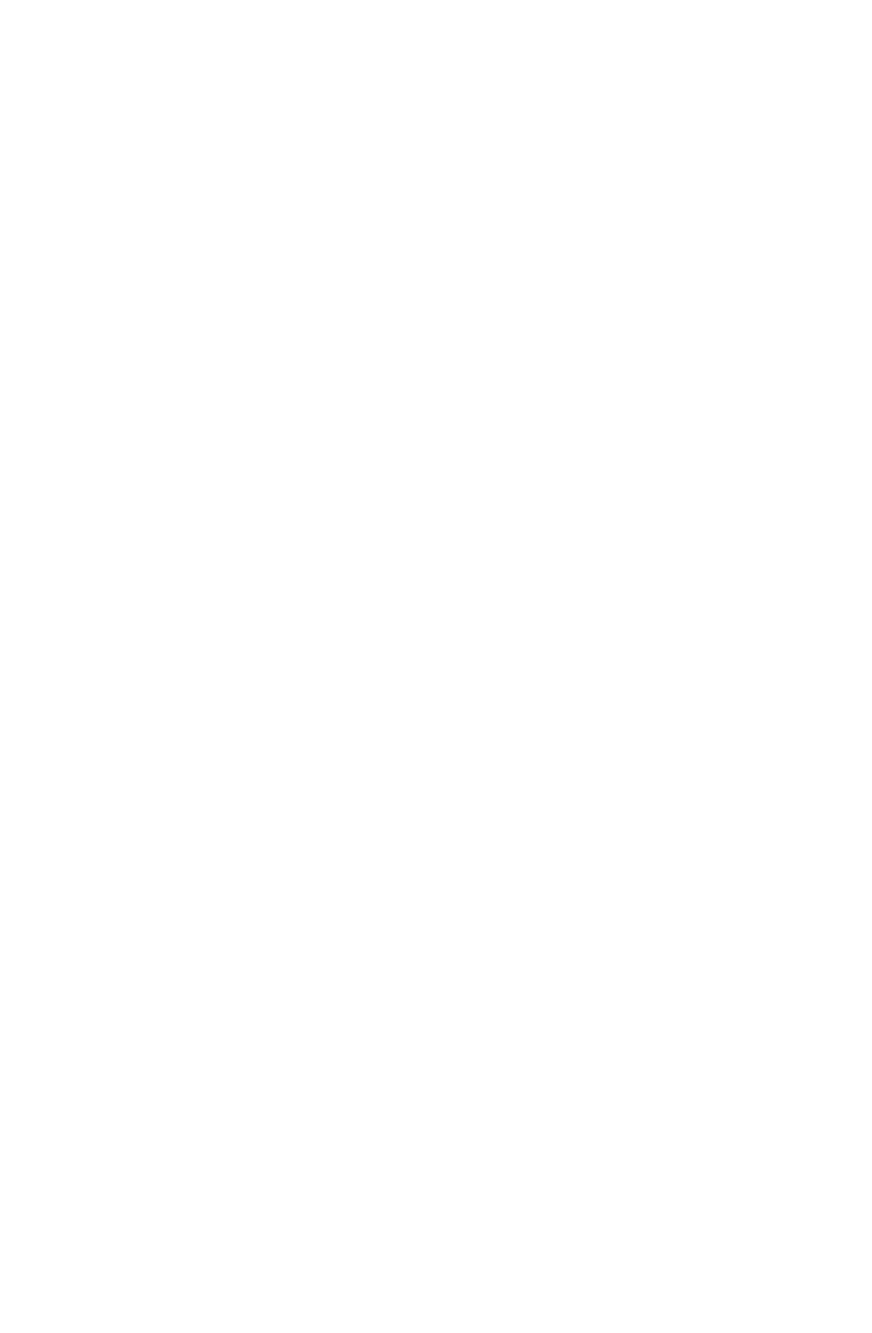
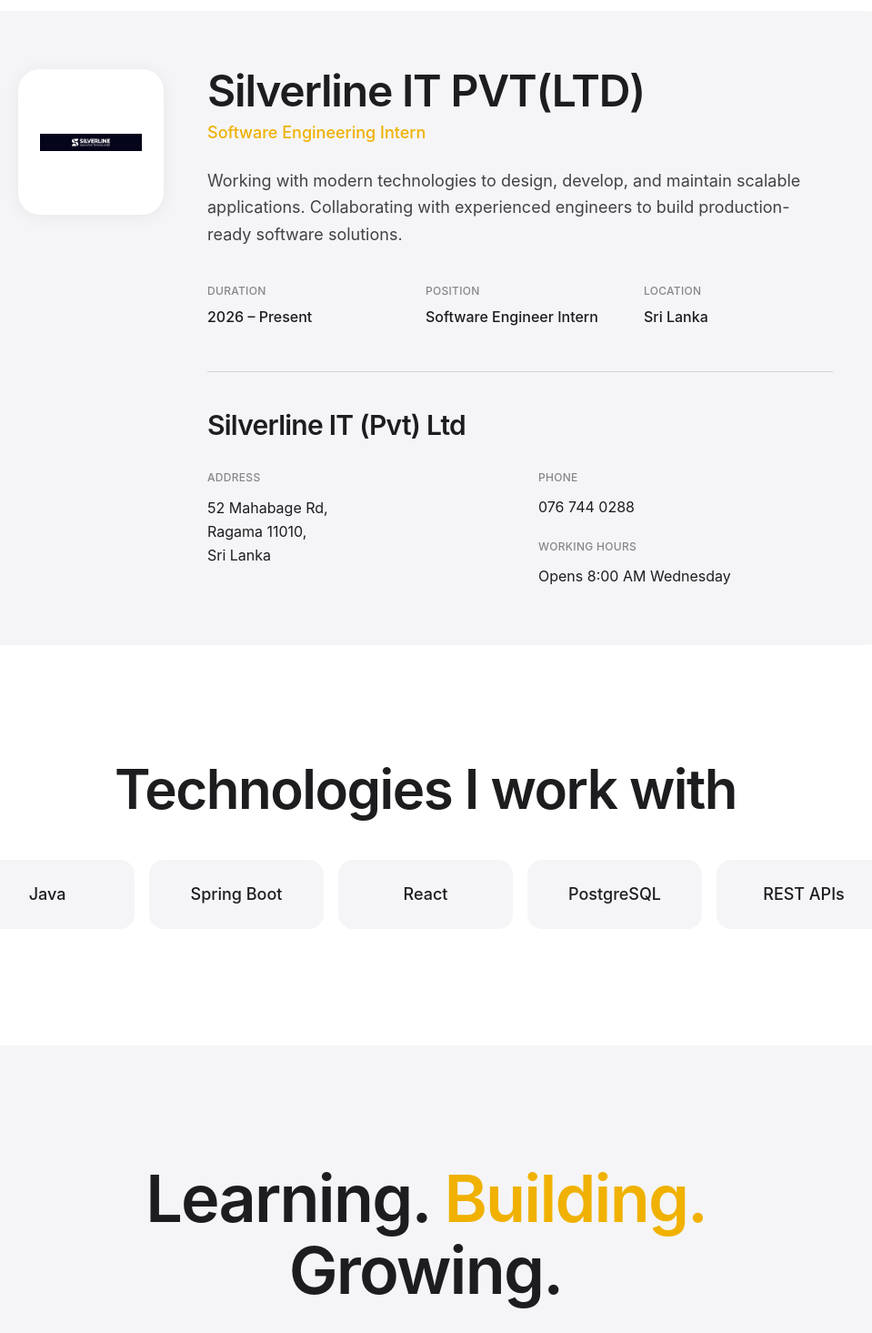
Before and after one commit to 3chathurajayashan/Portfolio, a React (Vite) app: page /experience in a window 1280 px wide. Before the commit this address had no page. Shown: the part 580-2045 px from the top of the page at 91% size, without its empty margins (172-1131 px from the left). Before the commit the page ends 800 px from the top, so only its background shows below. Built offline with nearby package versions, Linux system fonts and the light colour scheme.

Commit message:
all fix latests

```diff
--- a/src/App.jsx
+++ b/src/App.jsx
@@ -6,6 +6,7 @@
 import ContactPage from "./Components/HomePage/ContactPage";
 import Project from "./Components/HomePage/Project";
 import AboutMe from "./Components/HomePage/AboutMe";
+import Experience from "./Experience";
 
 function App() {
   return (
@@ -15,6 +16,7 @@
       <Route path="/contact" element={<ContactPage />} />
       <Route path="/projects" element={<Project />} />
       <Route path="/about" element={<AboutMe />} />
+      <Route path="/experience" element={<Experience />} />
     </Routes>
   );
 }
--- a/src/Components/HeaderComponent/Header.jsx
+++ b/src/Components/HeaderComponent/Header.jsx
@@ -9,6 +9,7 @@
     { label: "About Me", path: "/about" },
     { label: "Projects", path: "/projects" },
     { label: "Contact", path: "/contact" },
+    { label: "Experience", path: "/experience" },
   ];
 
   return (
--- /dev/null
+++ b/src/Experience.jsx
@@ -0,0 +1,213 @@
+import React from "react";
+import Header from "./Components/HeaderComponent/Header";
+import sit from "../src/assets/sit.jpeg";
+
+function Experience() {
+  return (
+    <div
+      className="min-h-screen bg-white text-[#1d1d1f]"
+      style={{
+        fontFamily:
+          '-apple-system, BlinkMacSystemFont, "SF Pro Display", "SF Pro Text", "Helvetica Neue", Helvetica, Arial, sans-serif',
+      }}
+    >
+      <Header />
+
+      {/* Hero Section */}
+      <section className="pt-40 px-6 md:px-20 text-center">
+        <div className="max-w-4xl mx-auto">
+          <p className="text-yellow-500 text-base md:text-lg font-semibold mb-4 tracking-tight">
+            Experience of Chathura Jayashan ? There you go!
+          </p>
+
+          <h1 className="text-5xl md:text-7xl font-semibold leading-[1.05] tracking-tight">
+            Building software
+            <br />
+            that makes an impact.
+          </h1>
+
+          <p className="mt-6 text-[#86868b] text-xl md:text-2xl max-w-2xl mx-auto leading-relaxed font-normal">
+            Currently a Software Engineering Intern at Silverline IT, working
+            across backend development, frontend engineering, and modern
+            software architecture.
+          </p>
+        </div>
+      </section>
+
+      {/* Company Card */}
+      <section className="px-6 md:px-20 mt-24">
+        <div className="max-w-5xl mx-auto">
+          <div
+            className="
+              bg-[#f5f5f7]
+              rounded-[28px]
+              p-8 md:p-16
+              flex flex-col md:flex-row
+              gap-12
+              items-start
+            "
+          >
+            {/* Company Logo */}
+            <div
+              className="
+                w-32 h-32 md:w-40 md:h-40
+                rounded-3xl
+                bg-white
+                shadow-[0_2px_20px_rgba(0,0,0,0.06)]
+                flex
+                items-center
+                justify-center
+                p-6
+                shrink-0
+              "
+            >
+              <img
+                src={sit}
+                alt="Silverline IT"
+                className="w-full h-full object-contain"
+              />
+            </div>
+
+            {/* Company Details */}
+            <div className="flex-1">
+              <h2 className="text-3xl md:text-5xl font-semibold tracking-tight">
+                Silverline IT PVT(LTD)
+              </h2>
+
+              <p className="text-yellow-500  text-lg mt-2 font-medium">
+                Software Engineering Intern
+              </p>
+
+              <p className="text-[#424245] mt-6 leading-relaxed text-lg max-w-2xl">
+                Working with modern technologies to design, develop, and
+                maintain scalable applications. Collaborating with experienced
+                engineers to build production-ready software solutions.
+              </p>
+
+              {/* Internship Information */}
+              <div className="grid sm:grid-cols-3 gap-8 mt-10">
+                <div>
+                  <p className="text-[#86868b] text-xs uppercase tracking-wide font-medium">
+                    Duration
+                  </p>
+                  <p className="text-[#1d1d1f] mt-2 font-medium">
+                    2026 &ndash; Present
+                  </p>
+                </div>
+
+                <div>
+                  <p className="text-[#86868b] text-xs uppercase tracking-wide font-medium">
+                    Position
+                  </p>
+                  <p className="text-[#1d1d1f] mt-2 font-medium">
+                    Software Engineer Intern
+                  </p>
+                </div>
+
+                <div>
+                  <p className="text-[#86868b] text-xs uppercase tracking-wide font-medium">
+                    Location
+                  </p>
+                  <p className="text-[#1d1d1f] mt-2 font-medium">Sri Lanka</p>
+                </div>
+              </div>
+
+              {/* Company Information */}
+              <div className="mt-12 pt-10 border-t border-[#d2d2d7]">
+                <h3 className="text-2xl md:text-3xl font-semibold tracking-tight">
+                  Silverline IT (Pvt) Ltd
+                </h3>
+
+                <div className="grid sm:grid-cols-2 gap-10 mt-8">
+                  {/* Address */}
+                  <div>
+                    <p className="text-[#86868b] text-xs uppercase tracking-wide font-medium">
+                      Address
+                    </p>
+                    <p className="text-[#1d1d1f] mt-3 leading-relaxed">
+                      52 Mahabage Rd,
+                      <br />
+                      Ragama 11010,
+                      <br />
+                      Sri Lanka
+                    </p>
+                  </div>
+
+                  {/* Contact */}
+                  <div>
+                    <p className="text-[#86868b] text-xs uppercase tracking-wide font-medium">
+                      Phone
+                    </p>
+                    <p className="text-[#1d1d1f] mt-3">076 744 0288</p>
+
+                    <p className="text-[#86868b] text-xs uppercase tracking-wide font-medium mt-6">
+                      Working Hours
+                    </p>
+                    <p className="text-[#1d1d1f] mt-3">
+                      Opens 8:00 AM Wednesday
+                    </p>
+                  </div>
+                </div>
+              </div>
+            </div>
+          </div>
+        </div>
+      </section>
+
+      {/* Technology Section */}
+      <section className="px-6 md:px-20 mt-32 pb-32">
+        <div className="max-w-5xl mx-auto text-center">
+          <h2 className="text-4xl md:text-6xl font-semibold tracking-tight">
+            Technologies I work with
+          </h2>
+
+          <div className="grid grid-cols-2 md:grid-cols-5 gap-4 mt-12">
+            {["Java", "Spring Boot", "React", "PostgreSQL", "REST APIs"].map(
+              (tech, index) => (
+                <div
+                  key={index}
+                  className="
+                    bg-[#f5f5f7]
+                    rounded-2xl
+                    p-6
+                    text-center
+                    transition-all
+                    duration-300
+                    hover:bg-white
+                    hover:shadow-[0_4px_24px_rgba(0,0,0,0.08)]
+                  "
+                >
+                  <p className="text-lg font-medium text-[#1d1d1f]">{tech}</p>
+                </div>
+              ),
+            )}
+          </div>
+        </div>
+      </section>
+
+      {/* Closing Section */}
+      <section className="pb-32 px-6 text-center bg-[#f5f5f7] pt-32">
+        <h2
+          className="
+            text-4xl
+            md:text-7xl
+            font-semibold
+            tracking-tight
+            max-w-4xl
+            mx-auto
+            leading-[1.1]
+          "
+        >
+          Learning. <span className="text-yellow-500 ">Building.</span> Growing.
+        </h2>
+
+        <p className="text-[#86868b] mt-6 max-w-xl mx-auto text-xl leading-relaxed">
+          Every project is an opportunity to create better experiences through
+          technology.
+        </p>
+      </section>
+    </div>
+  );
+}
+
+export default Experience;
```
Also changed, not shown: src/assets/sit.jpeg (added).
